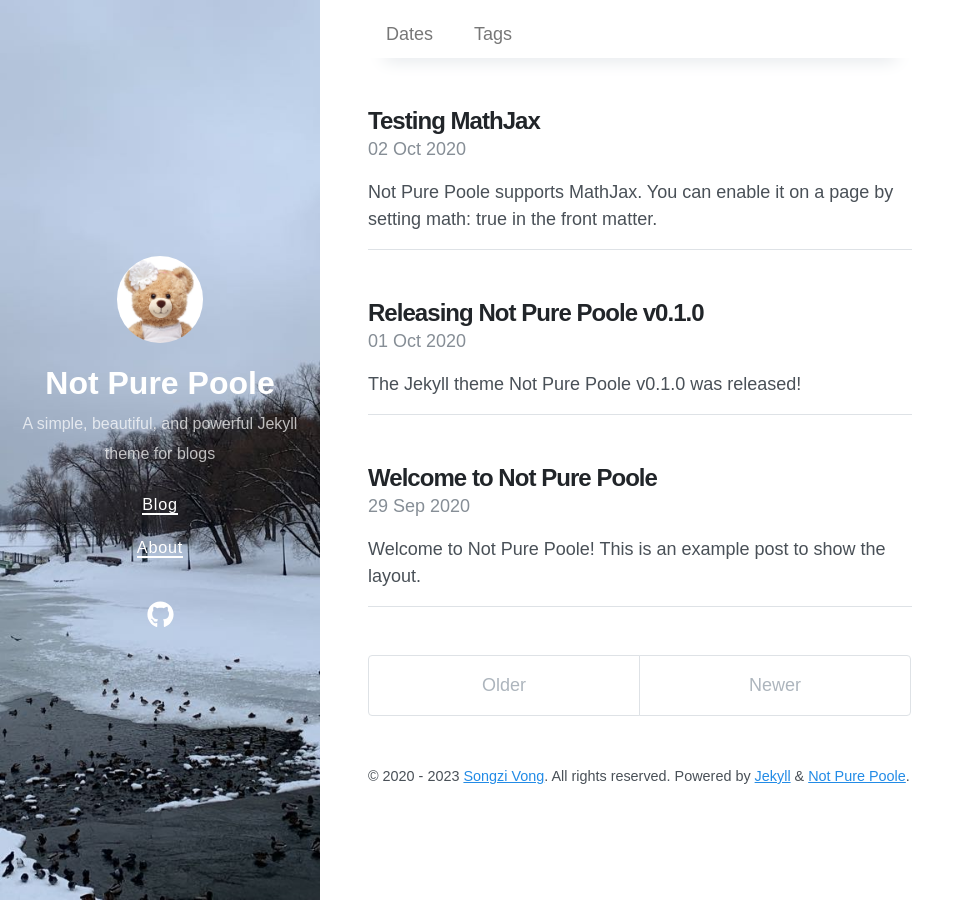
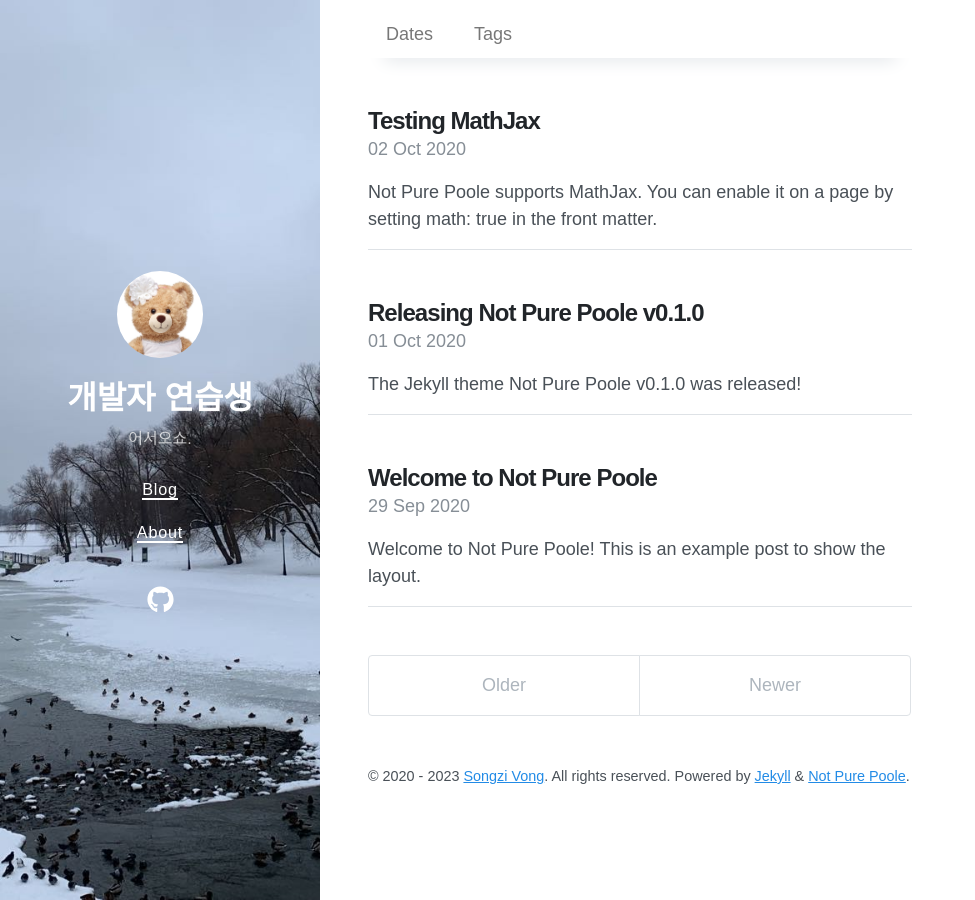
Before and after one commit to rimrim990/rimrim990.github.io, a Jekyll site: the page built from index.html, in a window 1280 px wide. Shown: the whole page, without its empty margins (0-975 px from the left). Built offline with Jekyll 4.4.1, drawn with Linux system fonts in a browser that asks for light colours; nearby versions of some CDN libraries; the list of posts is cut into pages by our own code.

Commit message:
update config

```diff
--- a/_config.yml
+++ b/_config.yml
@@ -1,7 +1,7 @@
 # Setup
-title: Not Pure Poole
-description: A simple, beautiful, and powerful Jekyll theme for blogs
-url: https://vszhub.github.io
+title: 개발자 연습생
+description: 어서오쇼.
+url: https://rimrim990.github.io/
 avatar: /avatar.jpeg
 paginate: 5
 permalink: pretty
```
